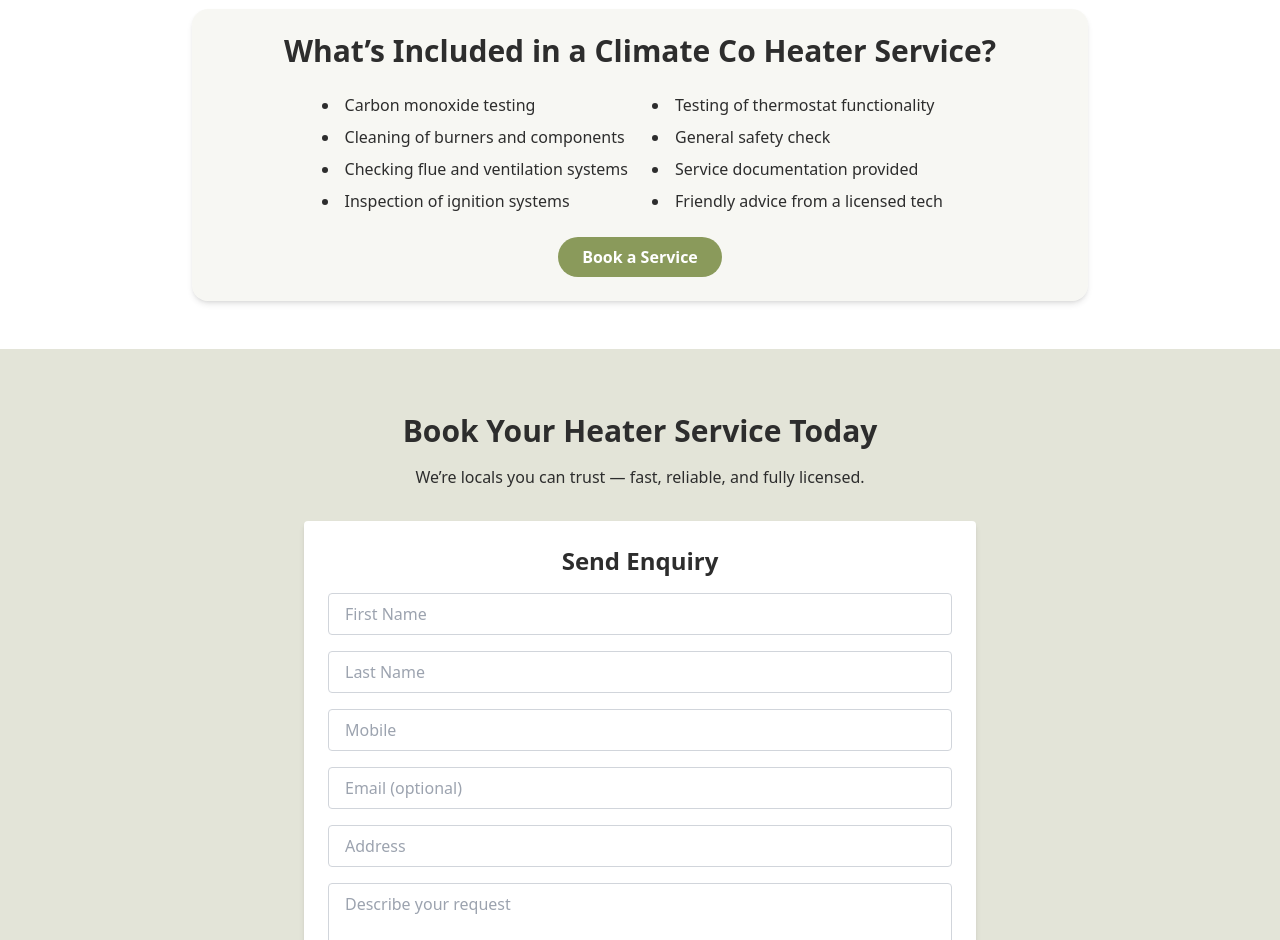
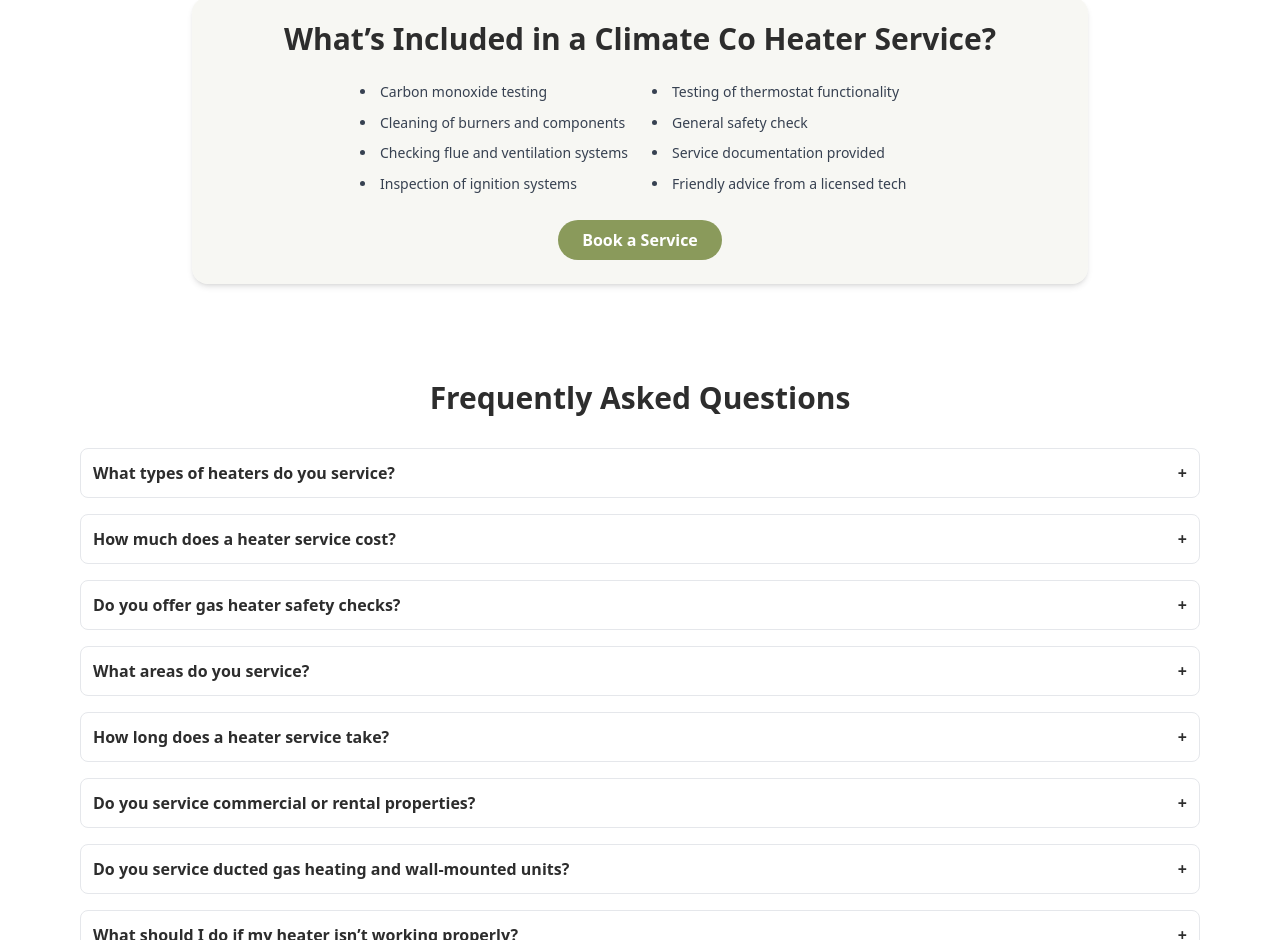
Before and after one commit to dee-k26/climate-co-vrt, a React (Vite) app: page /heater-service in a window 1280 px wide. Shown: the part 1860-2800 px from the top of the page. Built offline with nearby package versions, Linux system fonts and the light colour scheme.

Commit message:
fix styling and add accordion

```diff
--- a/src/index.css
+++ b/src/index.css
@@ -2,7 +2,29 @@
 @tailwind components;
 @tailwind utilities;
 
+@layer base {
+    p {
+        @apply text-sm leading-relaxed text-gray-700;
+    }
+
+    ul {
+        @apply text-sm leading-relaxed text-gray-700 list-inside;
+    }
+
+    li {
+        @apply mb-1;
+    }
+}
+
 @layer components {
+    .accordion-answer {
+        @apply text-gray-700 text-sm font-normal leading-relaxed p-4 bg-gray-50;
+    }
+
+    .accordion-button {
+        @apply w-full text-left p-3 flex justify-between items-center font-semibold text-base hover:bg-gray-100 transition;
+    }
+
     .card-box {
         @apply md:w-1/2 text-center bg-secondary/30 rounded-2xl p-6 shadow-md w-full;
     }
@@ -33,7 +55,7 @@
     }
 
     .body {
-       @apply text-text bg-white text-center;
+        @apply text-text bg-white text-center;
     }
 
     .hero-section {
--- a/src/pages/HeaterService.jsx
+++ b/src/pages/HeaterService.jsx
@@ -1,10 +1,63 @@
-import React from "react";
+import React, { useState } from "react";
 import ContactForm from "../components/ContactForm";
 import heaterServiceImage from "../assets/gas-heater.webp";
 import heaterService from "../assets/heaterService.webp";
 import { Helmet } from "react-helmet";
 
 export default function HeaterService() {
+
+  const [activeIndex, setActiveIndex] = useState(null);
+
+  const toggleAccordion = (index) => {
+    if (activeIndex === index) {
+      setActiveIndex(null);
+    } else {
+      setActiveIndex(index);
+    }
+  };
+
+  const faqItems = [
+    {
+      question: "What types of heaters do you service?",
+      answer: "We service all residential heater types including gas heaters, ducted systems, and split systems. Not sure what kind of heater you have? Don’t worry — we’ll identify it for you and get it sorted."
+    },
+    {
+      question: "How much does a heater service cost?",
+      answer: "Our fixed-price diagnosis is $220 including GST. It covers system inspection, testing, and a quote for any required repairs. No upfront payment is required — pay only on completion."
+    },
+    {
+      question: "Do you offer gas heater safety checks?",
+      answer: "Yes — all gas heater services include a carbon monoxide safety test to ensure your system is safe and complies with Victorian regulations."
+    },
+    {
+      question: "What areas do you service?",
+      answer: "We’re based in Ocean Grove and service Geelong, Bellarine Peninsula, Surf Coast and surrounds — including Torquay, Barwon Heads, Queenscliff, and Lorne."
+    },
+    {
+      question: "How long does a heater service take?",
+      answer: "Most services take around 45–60 minutes depending on the type of system. We’ll inspect, clean, test, and report on any faults that need fixing."
+    },
+    {
+      question: "Do you service commercial or rental properties?",
+      answer: "No — we currently focus on private, residential customers only. Payment is required on the day of service."
+    },
+    {
+      question: "Do you service ducted gas heating and wall-mounted units?",
+      answer: "Yes, we service ducted gas heating systems and wall-mounted split systems from most major brands."
+    },
+    {
+      question: "What should I do if my heater isn’t working properly?",
+      answer: "Turn off the heater and contact us immediately. We can help diagnose the problem and schedule a repair."
+    },
+    {
+      question: "Do you provide a warranty on service work?",
+      answer: "Yes, we offer a warranty on our service work. Please contact us for full warranty terms and conditions."
+    },
+    {
+      question: "How can I book a heater service?",
+      answer: "You can book online using our form, call us directly, or send an enquiry through our website."
+    }
+  ];
 
   return (
     <>
@@ -69,7 +122,7 @@
             <p className="mb-6">
               Whether you’ve got a modern split system or a decorative gas fireplace, our licensed techs have you covered:
             </p>
-            <div className="flex justify-center">
+            <div className="grid grid-cols-1 md:grid-cols-2 gap-4 text-left mx-auto max-w-2xl">
               <ul className="list-checks">
                 <li>Gas Ducted Heaters</li>
                 <li>Gas Space Heaters</li>
@@ -144,6 +197,29 @@
           </div>
         </section>
 
+        {/* FAQ Section */}
+        <section className="max-w-6xl mx-auto px-4 py-12">
+          <h2 className="text-3xl font-semibold text-center mb-8">Frequently Asked Questions</h2>
+          <div className="space-y-4">
+            {faqItems.map((item, index) => (
+              <div key={index} className="border rounded-lg">
+                <button
+                  onClick={() => toggleAccordion(index)}
+                  className="accordion-button"
+                >
+                  {item.question}
+                  <span>{activeIndex === index ? "-" : "+"}</span>
+                </button>
+                {activeIndex === index && (
+                  <div className="accordion-answer">
+                    {item.answer}
+                  </div>
+                )}
+              </div>
+            ))}
+          </div>
+        </section>
+
         {/* CTA Section */}
         <section id="contact-form" className="bg-secondary py-16 px-4 text-center">
           <h2 className="text-3xl font-semibold mb-4">Book Your Heater Service Today</h2>
```
